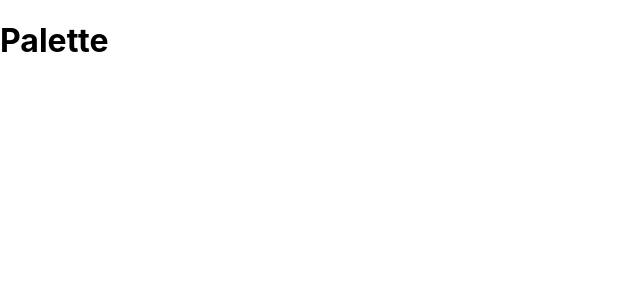
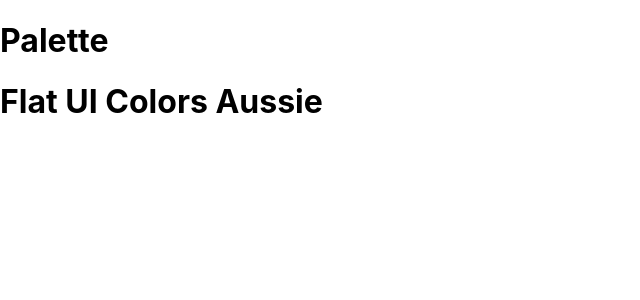
Before and after one commit to soniacweb/colorpalette-react, a React (Create React App) app in the folder reactcolorpalette/: page / in a window 1280 px wide. Shown: the top 300 px of the page, without its empty margins (0-640 px from the left). Built offline with nearby package versions, Linux system fonts and the light colour scheme.

Commit message:
update Palette

```diff
--- a/reactcolorpalette/src/App.tsx
+++ b/reactcolorpalette/src/App.tsx
@@ -3,9 +3,10 @@
 import SeedData from "./SeedColorPicker";
 
 function App() {
+  console.log("Seed4", SeedData[4].paletteName)
   return (
     <div>
-      <Palette colors={SeedData[4]} />
+      <Palette colorData={SeedData[4]} />
     </div>
   );
 }
--- a/reactcolorpalette/src/Palette.tsx
+++ b/reactcolorpalette/src/Palette.tsx
@@ -1,9 +1,22 @@
 import React from 'react'
+export interface PaletteProps {
+paletteName: string,
+id: string
+emoji: string
+colors: [ColorProps]
 
-const Palette = () => {
+}
+export interface  ColorProps {
+    name: string
+    color: string
+}
+const Palette = (props: any) => {
+    console.log("p", props.colorData.paletteName)
+
   return (
     <div>
         <h1>Palette</h1>
+     <h1>{props.colorData.paletteName}</h1>
         </div>
   )
 }
```
